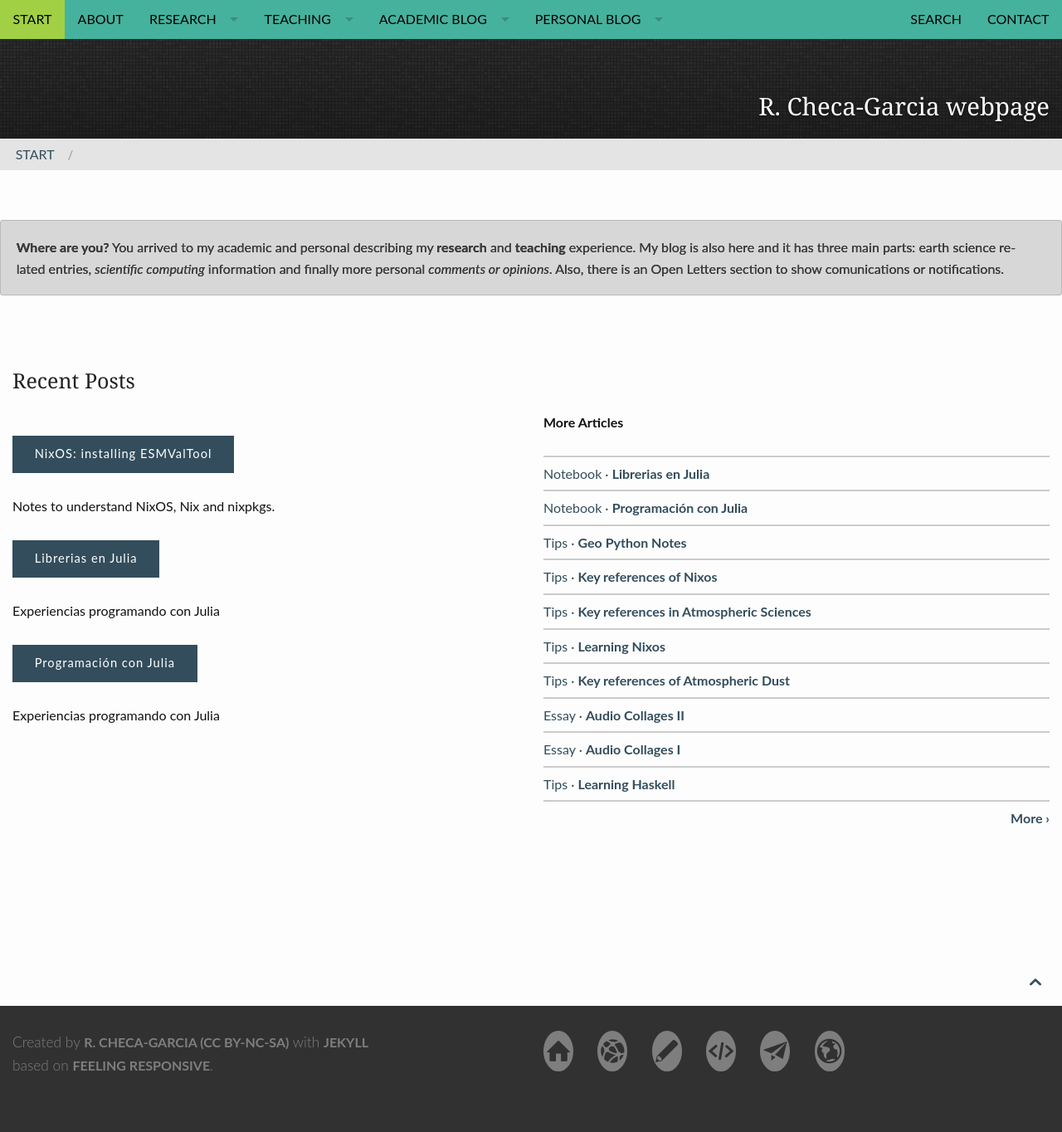
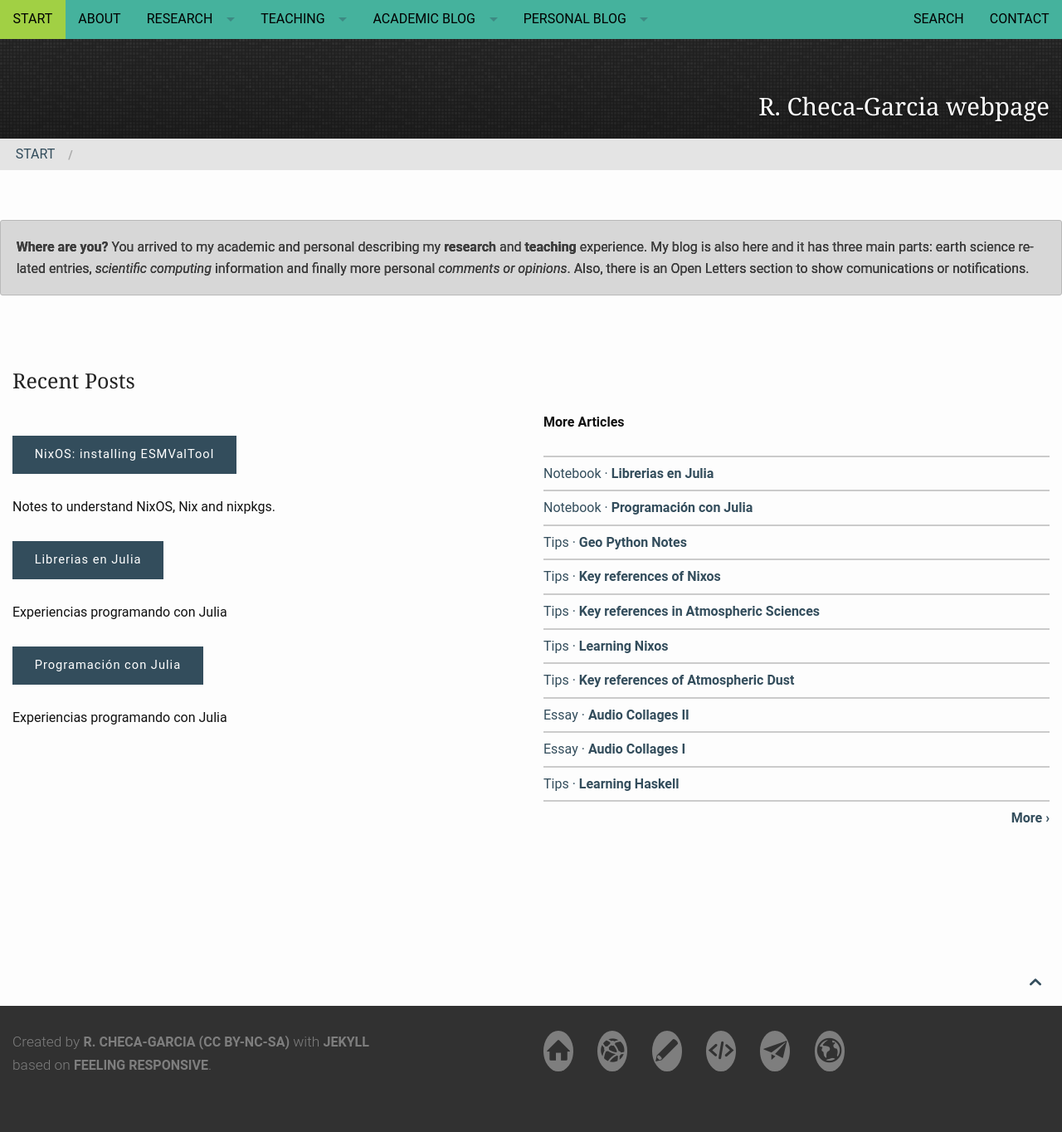
Before and after one commit to RCHG/rchg.github.io, a Jekyll site: the page built from pages/pages-root-folder/index.md, in a window 1280 px wide. Shown: the whole page at 83% size. Built offline with Jekyll 4.4.1, drawn with Linux system fonts in a browser that asks for light colours; nearby versions of some CDN libraries; comment, search, counter and statistics services are not loaded.

Commit message:
Update _02_settings_typography.scss

```diff
--- a/_sass/_02_settings_typography.scss
+++ b/_sass/_02_settings_typography.scss
@@ -21,9 +21,9 @@ $rem-base: $base-font-size;
 $base-line-height: 1.5 !default;
 
 
-$font-family-sans-serif: "Lato", "Helvetica Neue", Helvetica, Arial, sans-serif;
+$font-family-sans-serif: "Roboto", "Lato", "Helvetica Neue", Helvetica, Arial, sans-serif;
 $font-family-serif: "Volkhov", Georgia, Times, serif;
-$font-family-monospace: "Lucida Console", Monaco, monospace;
+$font-family-monospace: "Roboto Mono", "Space Mono", "Lucida Console", Monaco, monospace;
 
 $body-font-family: $font-family-sans-serif;
 $body-font-weight: normal;
```
